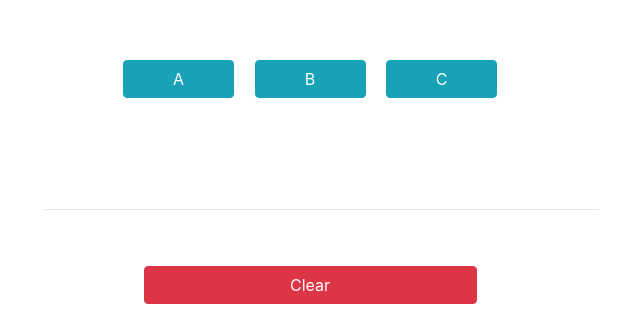
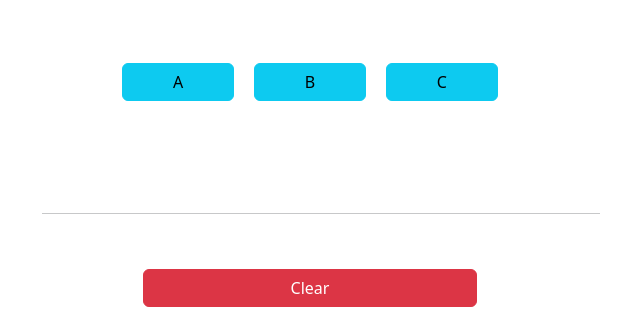
Before and after one commit to FollowNaim/Simple-TalkBack, a plain HTML site: page index.html in a window 1280 px wide. Shown: the part 495-805 px from the top of the page, without its empty margins (330-970 px from the left). Drawn offline with nearby package versions, Linux system fonts and the light colour scheme.

Commit message:
minimized

```diff
--- a/index.html
+++ b/index.html
@@ -12,9 +12,7 @@ Give Me Proper credit when You use this code By unchanging The FOOTER.
  <meta charset="UTF-8">
  <meta name="viewport" content="width=device-width, initial-scale=1">
  <title>Simple TalkBack</title>
- <script src="/bootstrap/bootstrap.bundle.min.js">/bootstrap/bootstrap.bundle.min.js</script>
- <script src="/bootstrap/bootstrap.min.js">/bootstrap/bootstrap.min.js</script>
- <link rel="stylesheet" href="/bootstrap/bootstrap.min.css">
+<link href="https://cdn.jsdelivr.net/npm/bootstrap@5.3.0-alpha3/dist/css/bootstrap.min.css" rel="stylesheet" integrity="sha384-KK94CHFLLe+nY2dmCWGMq91rCGa5gtU4mk92HdvYe+M/SXH301p5ILy+dN9+nJOZ" crossorigin="anonymous">
  <style>
  .btnx{
   width: 10%;
```
